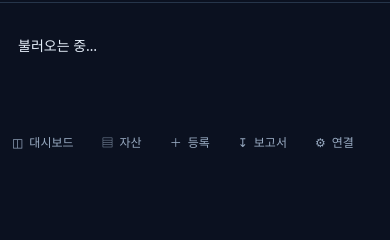
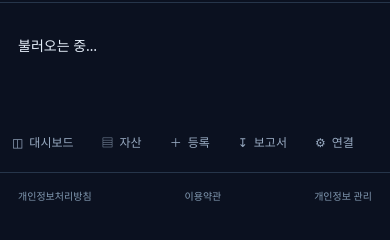
Before and after one commit to aldol2678/aldol-mcp-forge, a plain HTML site: page packages/rights/service/public/index.html in a window 390 px wide. Shown: the part 54-294 px from the top of the page. Drawn offline with Linux system fonts and the light colour scheme; files that its build step writes are made by us from their sources.

Commit message:
feat(rights): expose legal notices persistently on public mobile shell

```diff
--- a/packages/rights/service/public/index.html
+++ b/packages/rights/service/public/index.html
@@ -1,3 +1,3 @@
 <!doctype html>
-<html lang="ko"><head><meta charset="utf-8"><meta name="viewport" content="width=device-width,initial-scale=1,viewport-fit=cover"><meta name="theme-color" content="#17251f"><meta name="description" content="ALDOL RIGHTS · 자산과 라이선스 증빙을 정리하고 사용 조건을 점검하세요."><title>ALDOL RIGHTS</title><link rel="manifest" href="/manifest.webmanifest"><link rel="icon" type="image/svg+xml" href="/static/icon.svg"><link rel="stylesheet" href="/static/style.css"><script defer src="/static/app.js"></script></head>
-<body><a class="skip" href="#main">본문으로 이동</a><header><a href="#dashboard" class="brand" aria-label="ALDOL RIGHTS 홈"><span class="mark" aria-hidden="true">A</span><span>ALDOL <b>RIGHTS</b><small>자산의 출처부터, 사용 조건까지.</small></span></a><button id="theme" class="icon" aria-label="다크모드 전환">◐</button></header><div id="network" role="status" hidden>오프라인입니다. 입력 내용은 유지됩니다. 연결 후 다시 시도하세요.</div><main id="main" tabindex="-1"><p>불러오는 중…</p></main><nav id="nav" aria-label="주요 메뉴" hidden><a href="#dashboard"><span aria-hidden="true">◫</span>대시보드</a><a href="#assets"><span aria-hidden="true">▤</span>자산</a><a href="#new"><span aria-hidden="true">＋</span>등록</a><a href="#reports"><span aria-hidden="true">↧</span>보고서</a><a href="#settings"><span aria-hidden="true">⚙</span>연결</a></nav><div id="toast" role="status" aria-live="polite"></div></body></html>
+<html lang="ko"><head><meta charset="utf-8"><meta name="viewport" content="width=device-width,initial-scale=1,viewport-fit=cover"><meta name="theme-color" content="#17251f"><meta name="description" content="ALDOL RIGHTS · 자산과 라이선스 증빙을 정리하고 사용 조건을 점검하세요."><title>ALDOL RIGHTS</title><link rel="manifest" href="/manifest.webmanifest"><link rel="icon" type="image/svg+xml" href="/static/icon.svg"><link rel="stylesheet" href="/static/style.css"><script defer src="/static/app.js"></script><script defer src="/static/legal-ui.js"></script></head>
+<body><a class="skip" href="#main">본문으로 이동</a><header><a href="#dashboard" class="brand" aria-label="ALDOL RIGHTS 홈"><span class="mark" aria-hidden="true">A</span><span>ALDOL <b>RIGHTS</b><small>자산의 출처부터, 사용 조건까지.</small></span></a><button id="theme" class="icon" aria-label="다크모드 전환">◐</button></header><div id="network" role="status" hidden>오프라인입니다. 입력 내용은 유지됩니다. 연결 후 다시 시도하세요.</div><main id="main" tabindex="-1"><p>불러오는 중…</p></main><nav id="nav" aria-label="주요 메뉴" hidden><a href="#dashboard"><span aria-hidden="true">◫</span>대시보드</a><a href="#assets"><span aria-hidden="true">▤</span>자산</a><a href="#new"><span aria-hidden="true">＋</span>등록</a><a href="#reports"><span aria-hidden="true">↧</span>보고서</a><a href="#settings"><span aria-hidden="true">⚙</span>연결</a></nav><footer class="site-legal-footer"><a href="#privacy">개인정보처리방침</a><a href="#terms">이용약관</a><a href="#privacy-center">개인정보 관리</a></footer><div id="toast" role="status" aria-live="polite"></div></body></html>
```
